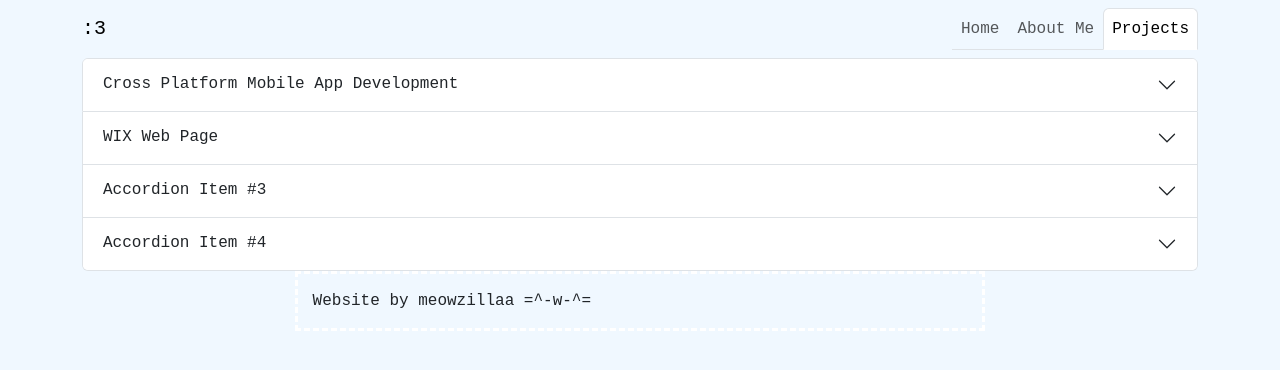
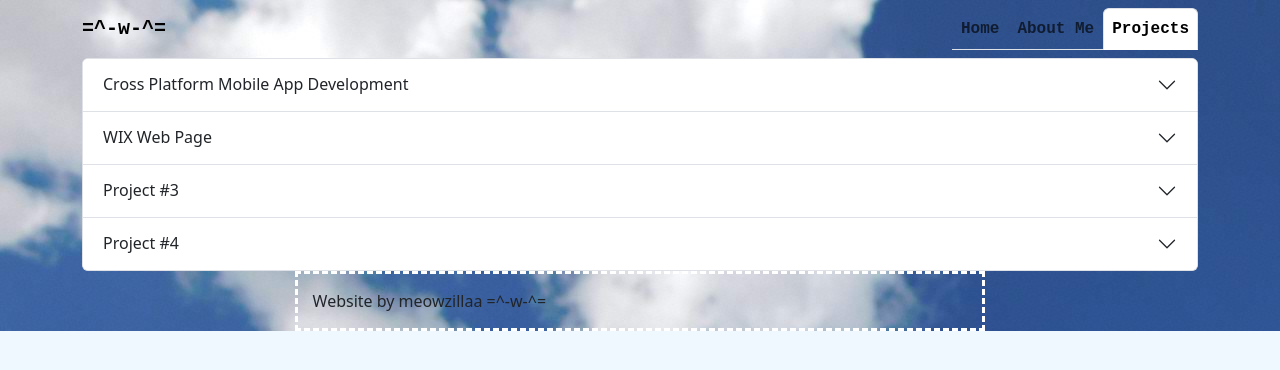
Before and after one commit to miriamrami/meow-port-app, a React (Create React App) app in the folder meow-port-app/: page /Projects.js in a window 1280 px wide. Shown: the top 370 px of the page. Built offline with nearby package versions, Linux system fonts and the light colour scheme.

Commit message:
css changes to home, about me and project files

```diff
--- a/meow-port-app/src/AboutMe.js
+++ b/meow-port-app/src/AboutMe.js
@@ -11,9 +11,9 @@ const AboutMe = () => {
 	return (
 	<body>
 		<div className="home-background">
-		<Navbar className="home-nav">
+		<Navbar sticky="top" className="home-nav">
 			<Container>
-				<Navbar.Brand href="/">:3</Navbar.Brand>
+				<Navbar.Brand href="/">=^-w-^=</Navbar.Brand>
 					<Nav className="nav-tabs">
 						<Link className="nav-link" to="/">Home</Link>
 						<Link className="nav-link active" aria-current="page" to="/AboutMe.js">About Me</Link>
@@ -28,17 +28,12 @@ const AboutMe = () => {
 				</Col>
 
 				<Col className="nameInfoCol">
-					<Card bg="primary">
+					<Card >
 						<CardBody>
 							<CardText className="nameCardText">Miriam T Ramirez</CardText>
 						</CardBody>
 					</Card>
-					<Card>
-						<CardBody>
-							<Card.Text></Card.Text>
-						</CardBody>
-					</Card>
-					<Card bg="primary">
+					<Card >
 						<CardBody>
 							<CardText>e-mail: miriamteresaram@gmail.com</CardText>
 						</CardBody>
--- a/meow-port-app/src/Home.js
+++ b/meow-port-app/src/Home.js
@@ -9,9 +9,9 @@ const Home = () => {
 	<body>
 		<div className="home-background">
 
-		<Navbar className="home-nav">
+		<Navbar sticky="top" className="home-nav">
 			<Container>
-				<Navbar.Brand href="/">:3</Navbar.Brand>
+				<Navbar.Brand href="/">=^-w-^=</Navbar.Brand>
 					<Nav className="nav-tabs">
 						<Link className="nav-link active" aria-current="page" to="/">Home</Link>
 						<Link className="nav-link" to="/AboutMe.js">About Me</Link>
@@ -20,7 +20,7 @@ const Home = () => {
 			</Container>
 		</Navbar>
 
-		<Container>
+		<Container className="myNameContainer">
 			<Row>
 				<Col>
 					<h1 className="nameHeader">Miriam Ramirez</h1>
@@ -33,11 +33,10 @@ const Home = () => {
 				<Col>
 					<Container>
 					<Card className="cardWelcome">
-					<Card.Img variant="top" src={ghcImg} rounded fluid />
+						<Card.Img variant="top" src={ghcImg} rounded fluid />
 						<Card.Body>
-							<Card.Text>Pictured, me at the 2019 Grace Hopper Conference held in Orlando, Florida.</Card.Text>
+							<Card.Text>Me at the 2019 Grace Hopper Conference held in Orlando, Florida.</Card.Text>
 						</Card.Body>
-
 					</Card>
 					</Container>
 				</Col>
@@ -48,9 +47,9 @@ const Home = () => {
 			<Row className="row1">
 				<Col>
 					<Container>
-							<Card>
+							<Card className="techStackCard">
 								<Card.Body>
-									<Card.Title>Tech Stack</Card.Title>
+									<Card.Title className="tsTitle">Tech Stack</Card.Title>
 									<Card.Text>
 									<ListGroup as="ol">
       									<ListGroup.Item as="li" className="d-flex justify-content-between align-items-start">
@@ -80,20 +79,7 @@ const Home = () => {
 			</Row>
 		</Container>
 
-		<Container className="connectContainer" fluid>
-			<Row className="row2">
-				<Col>
-					<Card>
-						<Card.Body>
-							<Card.Title>
-								Let's Connect!
-							</Card.Title>
-							<Button variant="Link" href="https://www.linkedin.com/in/miriamtramirez/" target="_blank">LinkedIn</Button>
-						</Card.Body>
-					</Card>
-				</Col>
-			</Row>
-		</Container>
+
 
 		<Container className="footerContainer"fluid>
 			<Row className="row3">
--- a/meow-port-app/src/Projects.js
+++ b/meow-port-app/src/Projects.js
@@ -1,6 +1,6 @@
 import { Link } from "react-router-dom";
 import "./cssFiles//Projects.css";
-import { Navbar, Nav, Container, Row, Col, Accordion, Image, CardText, CardHeader, Card} from "react-bootstrap";
+import { Navbar, Nav, Container, Row, Col, Accordion, Image, CardText, CardHeader, Card, Spinner} from "react-bootstrap";
 import WA1 from "./Demos/wApp1.png";
 import WA2 from "./Demos/wApp2.png";
 import WA3 from "./Demos/wApp3.png";
@@ -25,11 +25,11 @@ const Projects = () => {
 
 	return (
 	<body>
-		<div className="ProjectPage">
+		<div className="home-background">
 
-			<Navbar className="home-nav">
+			<Navbar sticky="top" className="home-nav">
 				<Container>
-					<Navbar.Brand href="/">:3</Navbar.Brand>
+					<Navbar.Brand href="/">=^-w-^=</Navbar.Brand>
 						<Nav className="nav-tabs">
 							<Link className="nav-link" to="/Home.js">Home</Link>
 							<Link className="nav-link" to="/AboutMe.js">About Me</Link>
@@ -145,15 +145,19 @@ const Projects = () => {
         				</Accordion.Body>
       			</Accordion.Item>
 				  <Accordion.Item eventKey="2">
-        			<Accordion.Header>Accordion Item #3</Accordion.Header>
+        			<Accordion.Header>Project #3</Accordion.Header>
         				<Accordion.Body>
-							Enter description of info of project here
+							<Spinner animation="grow" variant="info" size="sm"/>
+							Work in progress
+							<Spinner animation="grow" variant="info" size="sm"/>
         				</Accordion.Body>
       			</Accordion.Item>
       			<Accordion.Item eventKey="3">
-        			<Accordion.Header>Accordion Item #4</Accordion.Header>
+        			<Accordion.Header>Project #4</Accordion.Header>
         				<Accordion.Body>
-							Project info goes here
+							<Spinner animation="grow" variant="info" size="sm"/>
+							Work in progress
+							<Spinner animation="grow" variant="info" size="sm" />
         				</Accordion.Body>
       			</Accordion.Item>
     		</Accordion>
--- a/meow-port-app/src/cssFiles/Home.css
+++ b/meow-port-app/src/cssFiles/Home.css
@@ -8,8 +8,8 @@
   text-align: center;
 }
 
-.nav-tabs{
-
+.home-nav{
+  font-weight: bold;
 
 }
 
@@ -31,6 +31,15 @@
 
 }
 
+.myNameContainer{
+  font-family: 'Franklin Gothic Medium', 'Arial Narrow', Arial, sans-serif;
+}
+
+.nameHeader{
+  color:white;
+  text-shadow: 3px 3px navy;
+}
+
 .row1{
   margin: auto;
   width: 55%;
@@ -41,9 +50,19 @@
 
 
 .cardWelcome{
+  font-family: 'Courier New', Courier, monospace;
+  font-size: small;
   text-align: center;
   height: auto;
   width: auto;
+}
+
+.techStackCard{
+  font-family: 'Courier New', Courier, monospace;
+}
+
+.tsTitle{
+  font-weight: bold;
 }
 
 .row2{
@@ -66,4 +85,6 @@
 
 .footerContainer{
   background-color: grey;
+  font-family: 'Courier New', Courier, monospace;
+  font-weight: bold;
 }
```
